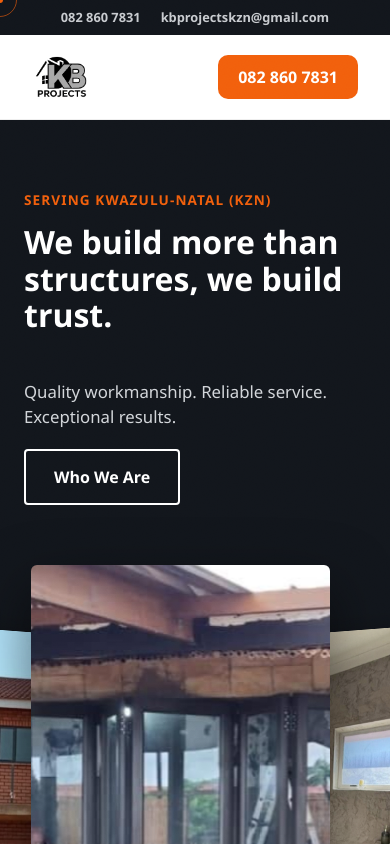
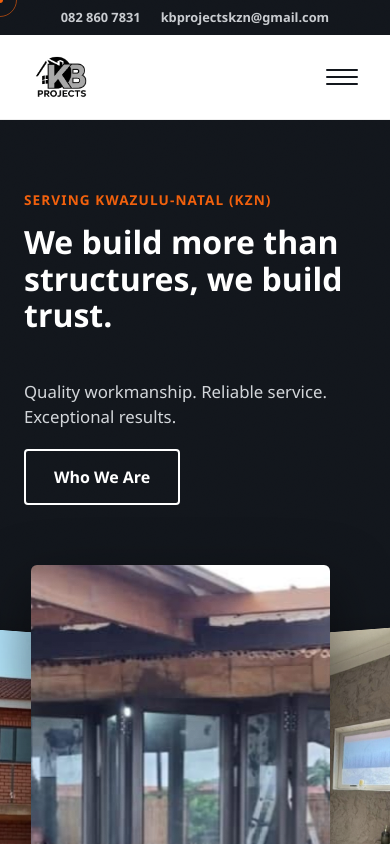
Before and after one commit to thechmanic-sketch/KBPROJECTS, a React (Vite) app: page / in a window 390 px wide. Shown: the top 844 px of the page. Built offline with nearby package versions, Linux system fonts and the light colour scheme.

Commit message:
Add mobile hamburger menu: nav was hidden below 860px with no way to access it

```diff
--- a/src/components/Layout.css
+++ b/src/components/Layout.css
@@ -118,9 +118,95 @@
   margin-top: 16px;
 }
 
+.menu-toggle {
+  display: none;
+  flex-direction: column;
+  justify-content: center;
+  gap: 5px;
+  width: 32px;
+  height: 32px;
+  border: none;
+  background: none;
+  padding: 0;
+  cursor: pointer;
+  z-index: 210;
+}
+
+.menu-toggle span {
+  display: block;
+  width: 100%;
+  height: 2px;
+  background: var(--color-black);
+  border-radius: 2px;
+  transition: transform 0.25s ease, opacity 0.2s ease;
+}
+
+.menu-toggle.open span:nth-child(1) {
+  transform: translateY(7px) rotate(45deg);
+}
+
+.menu-toggle.open span:nth-child(2) {
+  opacity: 0;
+}
+
+.menu-toggle.open span:nth-child(3) {
+  transform: translateY(-7px) rotate(-45deg);
+}
+
+.mobile-nav {
+  position: fixed;
+  inset: 0;
+  z-index: 200;
+  background: var(--color-white);
+  display: flex;
+  flex-direction: column;
+  justify-content: center;
+  align-items: center;
+  gap: 32px;
+  transform: translateY(-100%);
+  opacity: 0;
+  visibility: hidden;
+  transition: transform 0.35s ease, opacity 0.3s ease, visibility 0.35s;
+}
+
+.mobile-nav.open {
+  transform: translateY(0);
+  opacity: 1;
+  visibility: visible;
+}
+
+.mobile-nav nav {
+  display: flex;
+  flex-direction: column;
+  align-items: center;
+  gap: 24px;
+}
+
+.mobile-nav-link {
+  font-size: 1.6rem;
+  font-weight: 800;
+  color: var(--color-black);
+}
+
+.mobile-nav-link.active {
+  color: var(--color-orange);
+}
+
+.mobile-nav-cta {
+  margin-top: 12px;
+}
+
+body.menu-open {
+  overflow: hidden;
+}
+
 @media (max-width: 860px) {
-  .site-nav {
+  .site-nav,
+  .nav-cta {
     display: none;
+  }
+  .menu-toggle {
+    display: flex;
   }
 }
 
--- a/src/components/Layout.tsx
+++ b/src/components/Layout.tsx
@@ -1,6 +1,8 @@
-import { NavLink, Outlet } from 'react-router-dom'
+import { useEffect, useState } from 'react'
+import { NavLink, Outlet, useLocation } from 'react-router-dom'
 import { company } from '../data/company'
 import { asset } from '../lib/asset'
+import { getLenis } from '../lib/lenis'
 import SiteEffects from './SiteEffects'
 import CustomCursor from './CustomCursor'
 import './Layout.css'
@@ -15,6 +17,24 @@ const navLinks = [
 ]
 
 function Layout() {
+  const [menuOpen, setMenuOpen] = useState(false)
+  const location = useLocation()
+
+  useEffect(() => {
+    setMenuOpen(false)
+  }, [location.pathname])
+
+  useEffect(() => {
+    document.body.classList.toggle('menu-open', menuOpen)
+    const lenis = getLenis()
+    if (!lenis) return
+    if (menuOpen) {
+      lenis.stop()
+    } else {
+      lenis.start()
+    }
+  }, [menuOpen])
+
   return (
     <div className="site">
       <SiteEffects />
@@ -48,7 +68,37 @@ function Layout() {
         <a className="nav-cta" href={`tel:${company.phoneHref}`}>
           {company.phone}
         </a>
+        <button
+          type="button"
+          className={menuOpen ? 'menu-toggle open' : 'menu-toggle'}
+          aria-label={menuOpen ? 'Close menu' : 'Open menu'}
+          aria-expanded={menuOpen}
+          onClick={() => setMenuOpen((open) => !open)}
+        >
+          <span />
+          <span />
+          <span />
+        </button>
       </header>
+
+      <div className={menuOpen ? 'mobile-nav open' : 'mobile-nav'}>
+        <nav>
+          {navLinks.map((link) => (
+            <NavLink
+              key={link.to}
+              to={link.to}
+              end={link.end}
+              className={({ isActive }) => (isActive ? 'mobile-nav-link active' : 'mobile-nav-link')}
+              onClick={() => setMenuOpen(false)}
+            >
+              {link.label}
+            </NavLink>
+          ))}
+        </nav>
+        <a className="btn btn-primary mobile-nav-cta" href={`tel:${company.phoneHref}`}>
+          Call {company.phone}
+        </a>
+      </div>
 
       <main>
         <Outlet />
```
